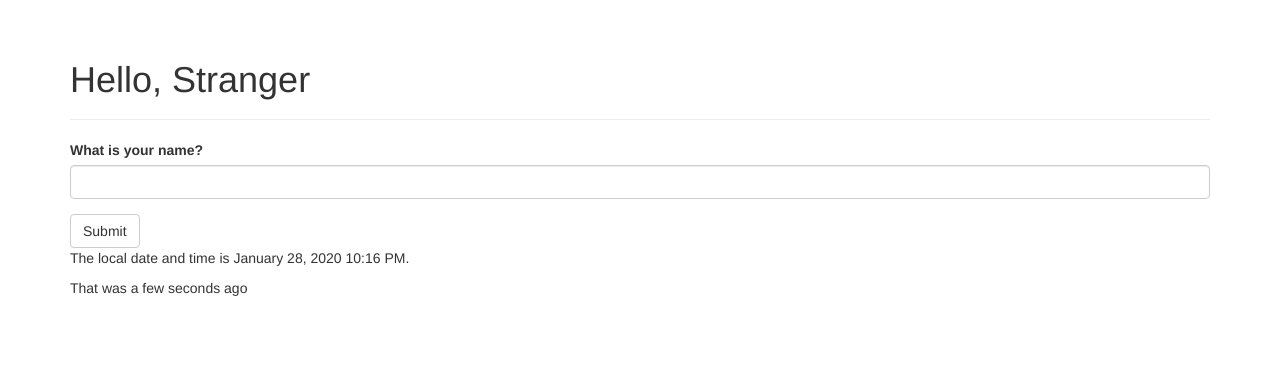
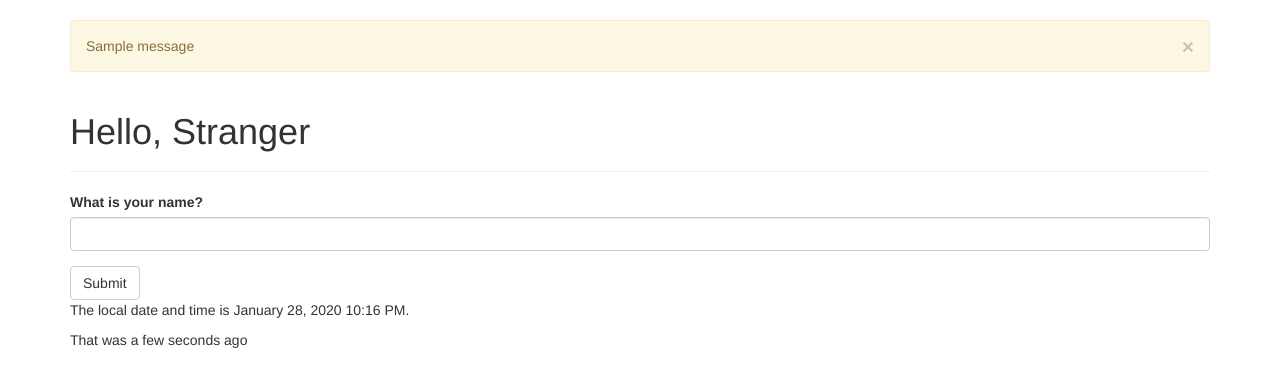
Before and after one commit to JosipAndrasec/FirstFlask, a Flask app: page / in a window 1280 px wide. Shown: the part 52-439 px from the top of the page. Run offline with Flask 2, Linux system fonts and the light colour scheme; one stand-in notice (Sample message) is shown; some libraries are stand-ins or nearby versions.

Commit message:
message flashing (4c)

```diff
--- a/app.py
+++ b/app.py
@@ -1,4 +1,4 @@
-from flask import Flask, render_template
+from flask import Flask, render_template, session, redirect, url_for, flash
 from flask_bootstrap import Bootstrap
 from flask_moment import Moment
 from datetime import datetime
@@ -15,12 +15,14 @@ moment = Moment(app)
 
 @app.route('/', methods=['GET', 'POST'])
 def index():
-    name = None
     form = NameForm()
     if form.validate_on_submit():
-        name = form.name.data
-        form.name.data = ''
-    return render_template('index.html', form=form, name=name, current_time=datetime.utcnow())
+        old_name = session.get('name')
+        if old_name is not None and old_name != form.name.data:
+            flash('Looks like you have changed your name!')
+        session['name'] = form.name.data
+        return redirect(url_for('index'))
+    return render_template('index.html', form=form, name=session.get('name'), current_time=datetime.utcnow())
 
 
 @app.route('/user/<name>')
--- a/templates/base.html
+++ b/templates/base.html
@@ -39,6 +39,13 @@
 
 {% block content %}
 <div class="container">
+    {% for message in get_flashed_messages() %}
+    <div class="alert alert-warning">
+        <button type="button" class="close" data-dismiss="alert">&times;</button>
+        {{ message }}
+    </div>
+    {% endfor %}
+
     {% block page_content %}{% endblock %}
 </div>
 {% endblock %}
```
